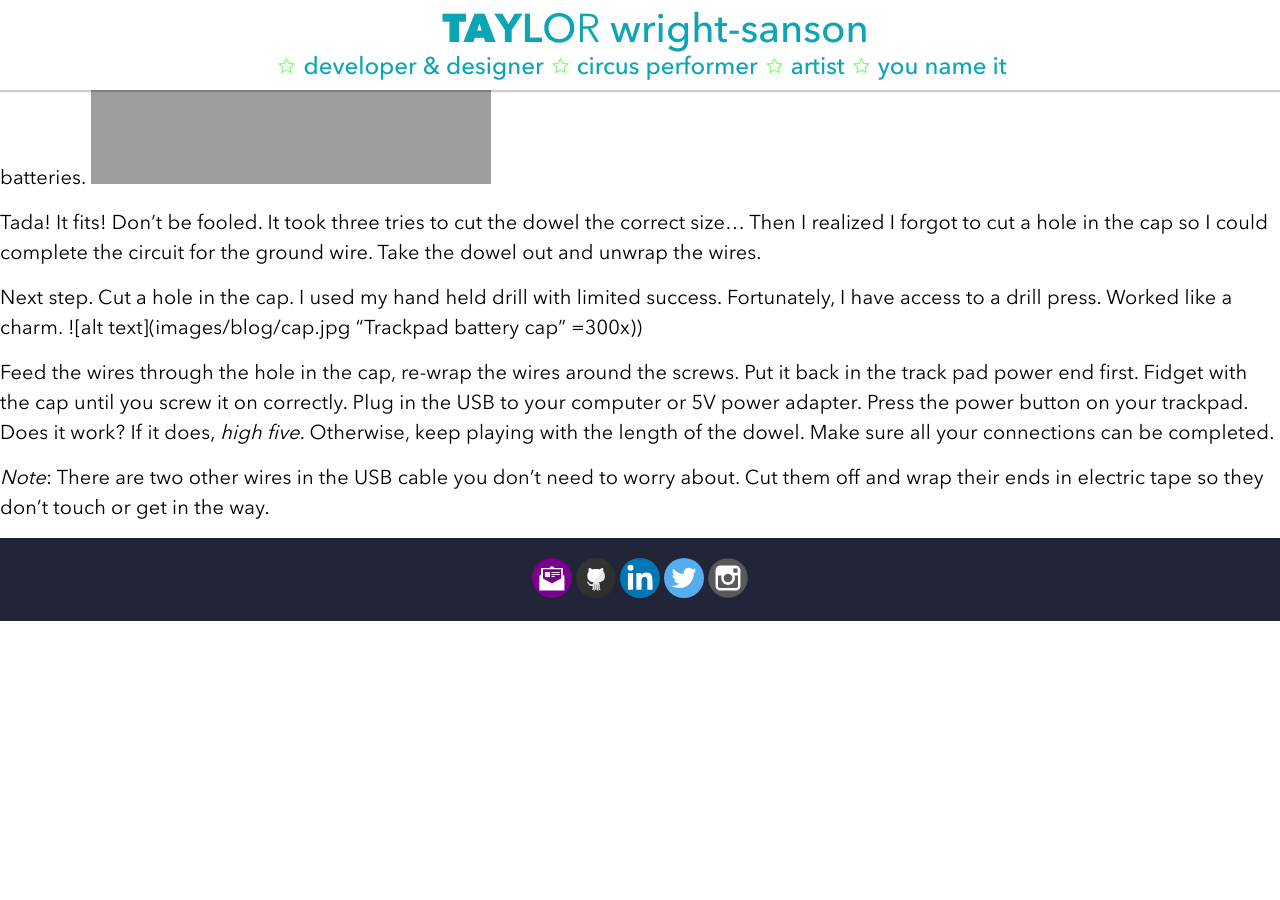
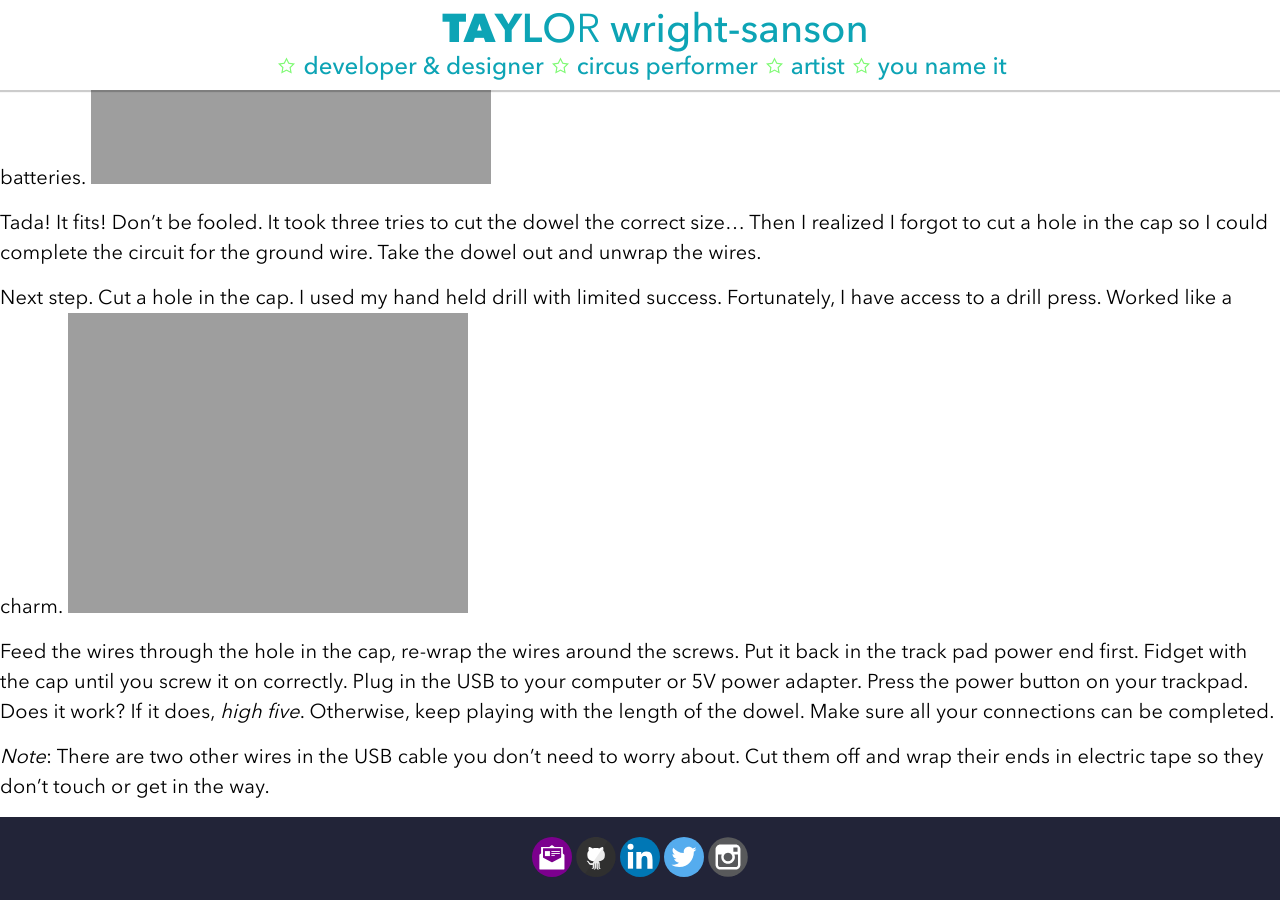
Before and after one commit to Xeaza/xeaza.github.io, a Jekyll site: the page built from _posts/2016-02-29-Batteries-Suck.md, in a window 1280 px wide and 900 px high, scrolled down 1159 px. Built offline with Jekyll 4.4.1, drawn with Linux system fonts in a browser that asks for light colours; nearby versions of some CDN libraries; before the commit the page ends 1780 px from its top, so only the background shows below that.

Commit message:
Updating blog

```diff
--- a/_posts/2016-02-29-Batteries-Suck.md
+++ b/_posts/2016-02-29-Batteries-Suck.md
@@ -21,7 +21,7 @@ I put the wired dowel into the trackpad. I put the power end in first to match t
 Tada! It fits! Don’t be fooled. It took three tries to cut the dowel the correct size… Then I realized I forgot to cut a hole in the cap so I could complete the circuit for the ground wire. Take the dowel out and unwrap the wires.
 
 Next step. Cut a hole in the cap. I used my hand held drill with limited success. Fortunately, I have access to a drill press. Worked like a charm.
-![alt text](images/blog/cap.jpg "Trackpad battery cap"  =300x))
+![alt text](images/blog/cap.jpg =300x "Trackpad battery cap")
 
 Feed the wires through the hole in the cap, re-wrap the wires around the screws. Put it back in the track pad power end first.
 Fidget with the cap until you screw it on correctly.
```
